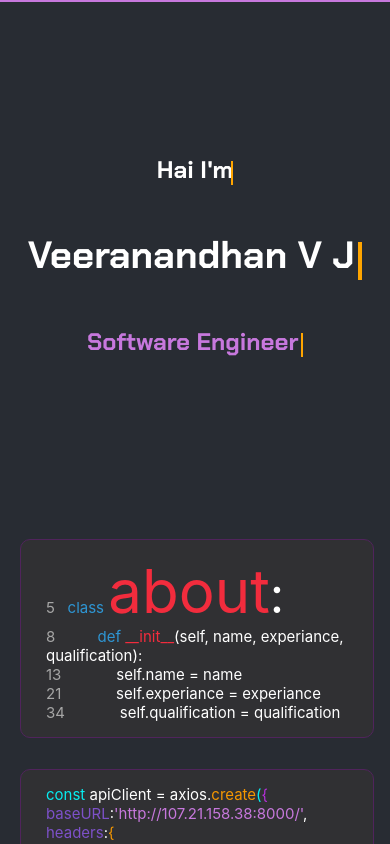
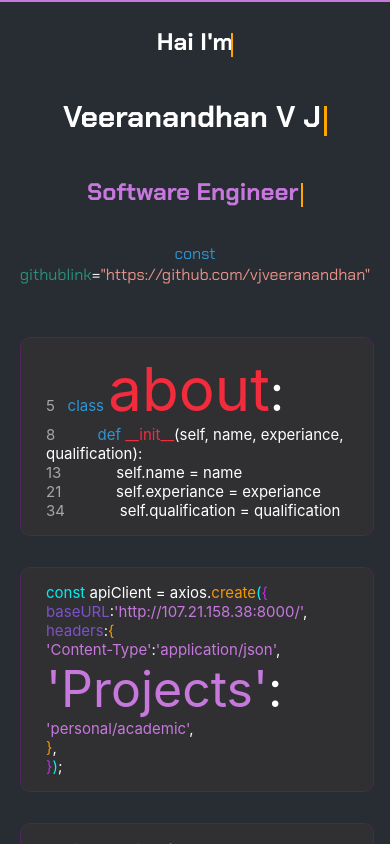
Before and after one commit to vjveeranandhan/Portfolio, a React (Create React App) app: page / in a window 390 px wide. Shown: the top 844 px of the page. Built offline with nearby package versions, Linux system fonts and the light colour scheme.

Commit message:
screen size adjusted for devices

```diff
--- a/src/components/Home/Home.css
+++ b/src/components/Home/Home.css
@@ -55,23 +55,46 @@ from, to {
 
 /* General styles for the h1 element with cursor-animation class */
 .cursor-animation.name-h1 {
-    font-size: 80px; /* Default font size */
+    font-size: 60px; /* Default font size */
     animation-delay: 3s; /* Animation delay */
   }
 
   /* Media query for screens with a max-width of 400px */
   @media (max-width: 400px) {
     .cursor-animation.name-h1 {
-      font-size: 38px; /* Adjust font size for smaller screens */
+      font-size: 30px; /* Adjust font size for smaller screens */
     }
+  .details-container{
+    height: 30vh;
+  }
   }
 
   @media (max-width: 440px) {
     .cursor-animation.name-h1 {
       font-size: 38px; /* Adjust font size for smaller screens */
     }
+    .details-container{
+      height: 30vh;
+    }
   }
 
+  @media (max-width: 400px) {
+    .cursor-animation.name-h1 {
+      font-size: 30px; /* Adjust font size for smaller screens */
+    }
+  .details-container{
+    height: 46vh;
+  }
+  }
+
+  @media (max-width: 391px) {
+    .cursor-animation.name-h1 {
+      font-size: 30px; /* Adjust font size for smaller screens */
+    }
+  .details-container{
+    height: 36vh;
+  }
+  }
 
   button {
     width: 100px;
--- a/src/components/Home/Home.js
+++ b/src/components/Home/Home.js
@@ -16,6 +16,9 @@ const Home = () => {
         <h2 className="cursor-animation" style={{ animationDelay: '0s', padding:'0px'}}>Hai I'm</h2>
         <h1 className="cursor-animation name-h1">Veeranandhan V J</h1>
         <h2 className="cursor-animation" style={{ color: '#C778DD', animationDelay: '7s' }}>Software Engineer</h2>
+        <p style={{fontFamily:'inherit'}}><span style={{color:'#2e95d3'}}>const </span><span style={{color:'#2a907b'}}>githublink</span>
+        <span style={{color:'white'}}>=</span>
+        <span style={{color: '#e99287'}}>"https://github.com/vjveeranandhan"</span></p>
         {/* <a href="./resume/Veeranandhan_vj_software_engineer.pdf" download="Veeranandhan_vj_software_engineer.pdf"> */}
           {/* <button type="submit" onClick={handleClick} >Menu &rarr;</button> */}
         {/* </a> */}
```
